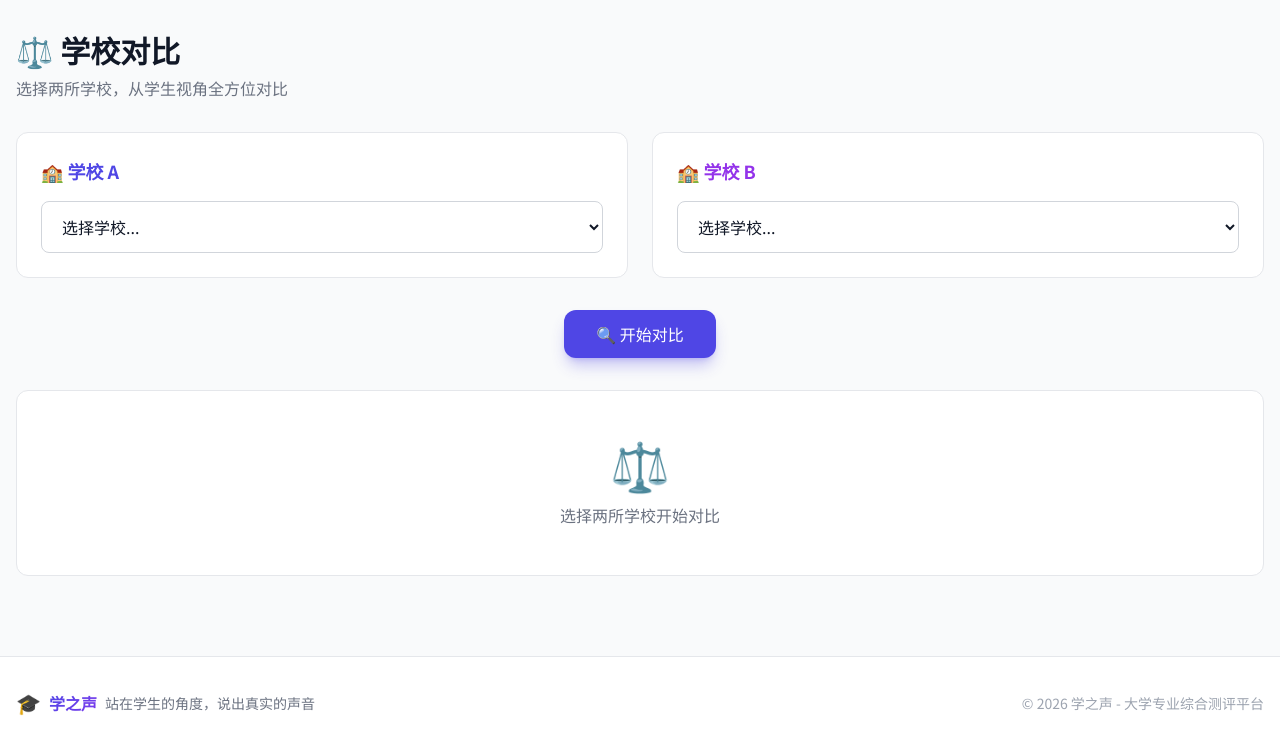
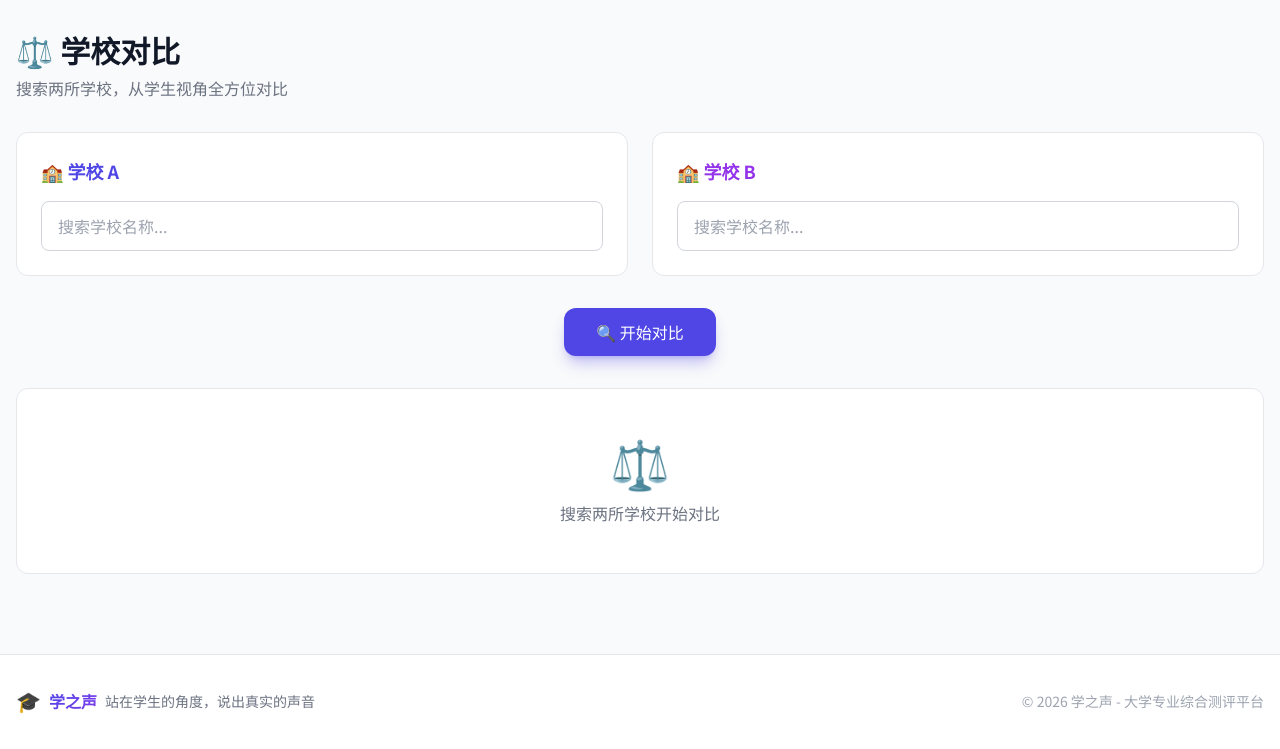
Before and after one commit to HomeSafe2017/uni-review, a Flask app: page /compare in a window 1280 px wide. Shown: the part 65-814 px from the top of the page. After the commit the page ends 779 px from the top, so only its background shows below. Run offline with Flask 3, Linux system fonts and the light colour scheme; data that the repository does not hold is empty; some libraries are stand-ins or nearby versions.

Commit message:
feat: 学校对比页搜索替代下拉选择 - 输入框+自动补全+选中即对比

```diff
--- a/app.py
+++ b/app.py
@@ -613,10 +613,7 @@ def ranking_page():
 # ── 对比 ──
 @app.route("/compare")
 def compare_page():
-    db = get_db()
-    schools = db.execute("SELECT id, name, province, city FROM schools ORDER BY name").fetchall()
     return render_template("compare.html",
-                           schools=schools,
                            categories=CATEGORIES,
                            cat_keys=CAT_KEYS)
 
--- a/templates/compare.html
+++ b/templates/compare.html
@@ -5,27 +5,29 @@
 <section class="py-8">
     <div class="max-w-7xl mx-auto px-4">
         <h1 class="text-3xl font-bold mb-2">⚖️ 学校对比</h1>
-        <p class="text-gray-500 dark:text-gray-400 mb-8">选择两所学校，从学生视角全方位对比</p>
+        <p class="text-gray-500 dark:text-gray-400 mb-8">搜索两所学校，从学生视角全方位对比</p>
 
-        <!-- 选择学校 -->
+        <!-- 搜索学校 -->
         <div class="grid grid-cols-1 md:grid-cols-2 gap-6 mb-8">
             <div class="bg-white dark:bg-gray-800 rounded-xl p-6 border border-gray-200 dark:border-gray-700">
                 <h2 class="font-bold text-lg mb-4 text-primary-600 dark:text-primary-400">🏫 学校 A</h2>
-                <select id="school1" class="w-full px-4 py-3 rounded-lg border border-gray-300 dark:border-gray-600 bg-white dark:bg-gray-700 focus:ring-2 focus:ring-primary-500 outline-none">
-                    <option value="">选择学校...</option>
-                    {% for school in schools %}
-                    <option value="{{ school.id }}" {% if request.args.get('id1')|int == school.id %}selected{% endif %}>{{ school.name }} ({{ school.province }}{{ school.city }})</option>
-                    {% endfor %}
-                </select>
+                <div class="relative">
+                    <input type="text" id="schoolSearch1" placeholder="搜索学校名称..." autocomplete="off"
+                           class="w-full px-4 py-3 rounded-lg border border-gray-300 dark:border-gray-600 bg-white dark:bg-gray-700 focus:ring-2 focus:ring-primary-500 focus:border-transparent outline-none transition-all">
+                    <input type="hidden" id="schoolId1">
+                    <div id="schoolResults1" class="absolute z-20 w-full mt-1 bg-white dark:bg-gray-700 rounded-lg shadow-xl border border-gray-200 dark:border-gray-600 hidden max-h-60 overflow-y-auto"></div>
+                </div>
+                <div id="selectedSchool1" class="mt-3 hidden p-3 rounded-lg bg-primary-50 dark:bg-primary-900/20 text-primary-700 dark:text-primary-400"></div>
             </div>
             <div class="bg-white dark:bg-gray-800 rounded-xl p-6 border border-gray-200 dark:border-gray-700">
                 <h2 class="font-bold text-lg mb-4 text-purple-600 dark:text-purple-400">🏫 学校 B</h2>
-                <select id="school2" class="w-full px-4 py-3 rounded-lg border border-gray-300 dark:border-gray-600 bg-white dark:bg-gray-700 focus:ring-2 focus:ring-purple-500 outline-none">
-                    <option value="">选择学校...</option>
-                    {% for school in schools %}
-                    <option value="{{ school.id }}" {% if request.args.get('id2')|int == school.id %}selected{% endif %}>{{ school.name }} ({{ school.province }}{{ school.city }})</option>
-                    {% endfor %}
-                </select>
+                <div class="relative">
+                    <input type="text" id="schoolSearch2" placeholder="搜索学校名称..." autocomplete="off"
+                           class="w-full px-4 py-3 rounded-lg border border-gray-300 dark:border-gray-600 bg-white dark:bg-gray-700 focus:ring-2 focus:ring-purple-500 focus:border-transparent outline-none transition-all">
+                    <input type="hidden" id="schoolId2">
+                    <div id="schoolResults2" class="absolute z-20 w-full mt-1 bg-white dark:bg-gray-700 rounded-lg shadow-xl border border-gray-200 dark:border-gray-600 hidden max-h-60 overflow-y-auto"></div>
+                </div>
+                <div id="selectedSchool2" class="mt-3 hidden p-3 rounded-lg bg-purple-50 dark:bg-purple-900/20 text-purple-700 dark:text-purple-400"></div>
             </div>
         </div>
 
@@ -54,13 +56,15 @@
 
         <div id="compareEmpty" class="bg-white dark:bg-gray-800 rounded-xl p-12 border border-gray-200 dark:border-gray-700 text-center">
             <div class="text-5xl mb-4">⚖️</div>
-            <p class="text-gray-500 dark:text-gray-400">选择两所学校开始对比</p>
+            <p class="text-gray-500 dark:text-gray-400">搜索两所学校开始对比</p>
         </div>
     </div>
 </section>
 
 <script>
 let compareChartInstance = null;
+const catKeys = {{ cat_keys | tojson }};
+const catInfo = {{ categories | tojson }};
 
 function formatScore(score) {
     const s = parseFloat(score);
@@ -68,11 +72,65 @@ function formatScore(score) {
     return s.toFixed(1);
 }
 
+// ── 学校搜索（通用） ──
+function setupSchoolSearch(inputId, resultsId, hiddenId, selectedId, color) {
+    let timer;
+    const input = document.getElementById(inputId);
+    const results = document.getElementById(resultsId);
+
+    input.addEventListener('input', function() {
+        clearTimeout(timer);
+        const q = this.value.trim();
+        if (!q) { results.classList.add('hidden'); return; }
+        timer = setTimeout(async () => {
+            const resp = await fetch('/api/schools?q=' + encodeURIComponent(q));
+            const data = await resp.json();
+            if (data.length === 0) {
+                results.innerHTML = '<div class="p-3 text-gray-400 text-sm">没有找到匹配的学校</div>';
+            } else {
+                results.innerHTML = data.map(s =>
+                    `<div class="px-4 py-3 hover:bg-gray-100 dark:hover:bg-gray-600 cursor-pointer border-b border-gray-100 dark:border-gray-600 last:border-0"
+                          onclick="pickSchool('${inputId}','${hiddenId}','${selectedId}','${color}',${s.id},'${s.name.replace(/'/g,"\\'")}','${(s.province||'')+' '+(s.city||'')}')">
+                        <div class="font-medium">${s.name}</div>
+                        <div class="text-xs text-gray-400">${s.province||''} ${s.city||''}</div>
+                    </div>`
+                ).join('');
+            }
+            results.classList.remove('hidden');
+        }, 300);
+    });
+
+    // 点击外部关闭下拉
+    document.addEventListener('click', function(e) {
+        if (!e.target.closest('#' + inputId) && !e.target.closest('#' + resultsId)) {
+            results.classList.add('hidden');
+        }
+    });
+}
+
+function pickSchool(inputId, hiddenId, selectedId, color, id, name, location) {
+    document.getElementById(hiddenId).value = id;
+    document.getElementById(inputId).value = name;
+    const sel = document.getElementById(selectedId);
+    sel.textContent = '✅ ' + name + ' (' + location.trim() + ')';
+    sel.classList.remove('hidden');
+    document.getElementById('schoolResults1').classList.add('hidden');
+    document.getElementById('schoolResults2').classList.add('hidden');
+
+    // 两所学校都选好后自动对比
+    if (document.getElementById('schoolId1').value && document.getElementById('schoolId2').value) {
+        doCompare();
+    }
+}
+
+setupSchoolSearch('schoolSearch1', 'schoolResults1', 'schoolId1', 'selectedSchool1', 'primary');
+setupSchoolSearch('schoolSearch2', 'schoolResults2', 'schoolId2', 'selectedSchool2', 'purple');
+
 async function doCompare() {
-    const id1 = document.getElementById('school1').value;
-    const id2 = document.getElementById('school2').value;
+    const id1 = document.getElementById('schoolId1').value;
+    const id2 = document.getElementById('schoolId2').value;
     if (!id1 || !id2) {
-        alert('请选择两所学校');
+        alert('请搜索并选择两所学校');
         return;
     }
 
@@ -89,9 +147,6 @@ async function doCompare() {
     const s1 = data.school1;
     const s2 = data.school2;
     const isDark = document.documentElement.classList.contains('dark');
-
-    const catKeys = {{ cat_keys | tojson }};
-    const catInfo = {{ categories | tojson }};
 
     const labels = catKeys.map(k => catInfo[k].icon + ' ' + catInfo[k].name);
 
@@ -181,9 +236,33 @@ async function doCompare() {
     document.getElementById('compareTable').innerHTML = tableHTML;
 }
 
-// 如果URL有参数，自动触发对比
-if (document.getElementById('school1').value && document.getElementById('school2').value) {
-    doCompare();
-}
+// 如果URL有参数，自动填充并对比
+(function() {
+    const params = new URLSearchParams(window.location.search);
+    const id1 = params.get('id1');
+    const id2 = params.get('id2');
+    if (id1 && id2) {
+        // 通过API获取学校名称
+        fetch('/api/schools?q=').then(r => r.json()).then(all => {
+            const s1 = all.find(s => s.id == id1);
+            const s2 = all.find(s => s.id == id2);
+            if (s1) {
+                document.getElementById('schoolId1').value = s1.id;
+                document.getElementById('schoolSearch1').value = s1.name;
+                const sel1 = document.getElementById('selectedSchool1');
+                sel1.textContent = '✅ ' + s1.name + ' (' + (s1.province||'') + ' ' + (s1.city||'') + ')';
+                sel1.classList.remove('hidden');
+            }
+            if (s2) {
+                document.getElementById('schoolId2').value = s2.id;
+                document.getElementById('schoolSearch2').value = s2.name;
+                const sel2 = document.getElementById('selectedSchool2');
+                sel2.textContent = '✅ ' + s2.name + ' (' + (s2.province||'') + ' ' + (s2.city||'') + ')';
+                sel2.classList.remove('hidden');
+            }
+            if (s1 && s2) doCompare();
+        });
+    }
+})();
 </script>
 {% endblock %}
```
